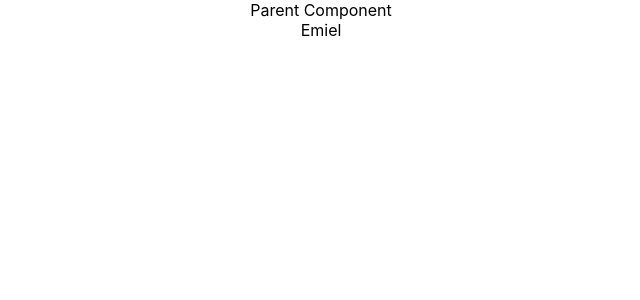
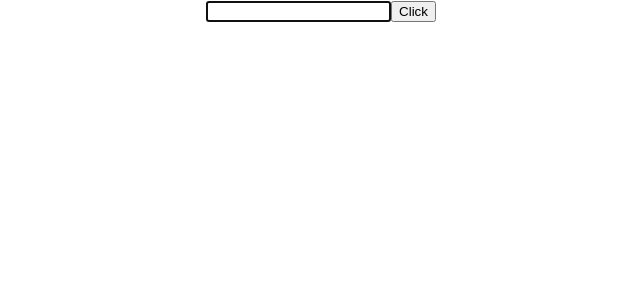
Before and after one commit to EdeJ/react-codevolution, a React (Create React App) app: page / in a window 1280 px wide. Shown: the top 300 px of the page, without its empty margins (319-959 px from the left). Built offline with nearby package versions, Linux system fonts and the light colour scheme.

Commit message:
update 28

```diff
--- a/src/App.js
+++ b/src/App.js
@@ -21,11 +21,13 @@
 import Table from './components/Table';
 import PureComp from './components/PureComp';
 import ParentComp from './components/ParentComp';
+import RefsDemo from './components/RefsDemo';
 
 function App() {
   return (
     <div className="App">
-      <ParentComp />
+      <RefsDemo />
+      {/* <ParentComp /> */}
       {/* <PureComp /> */}
       {/* <Table /> */}
       {/* <FragmentDemo /> */}
--- /dev/null
+++ b/src/components/RefsDemo.js
@@ -0,0 +1,29 @@
+import React, { Component } from 'react'
+
+class RefsDemo extends Component {
+
+    constructor(props) {
+        super(props)
+        this.inputRef = React.createRef()
+    }
+
+    componentDidMount() {
+        this.inputRef.current.focus()
+        console.log(this.inputRef)
+    }
+
+    clickHandler = () => {
+        alert(this.inputRef.current.value)
+    }
+
+    render() {
+        return (
+            <div>
+                <input type='text' ref={this.inputRef} />
+                <button onClick={this.clickHandler} >Click</button>
+            </div>
+        )
+    }
+}
+
+export default RefsDemo
```
